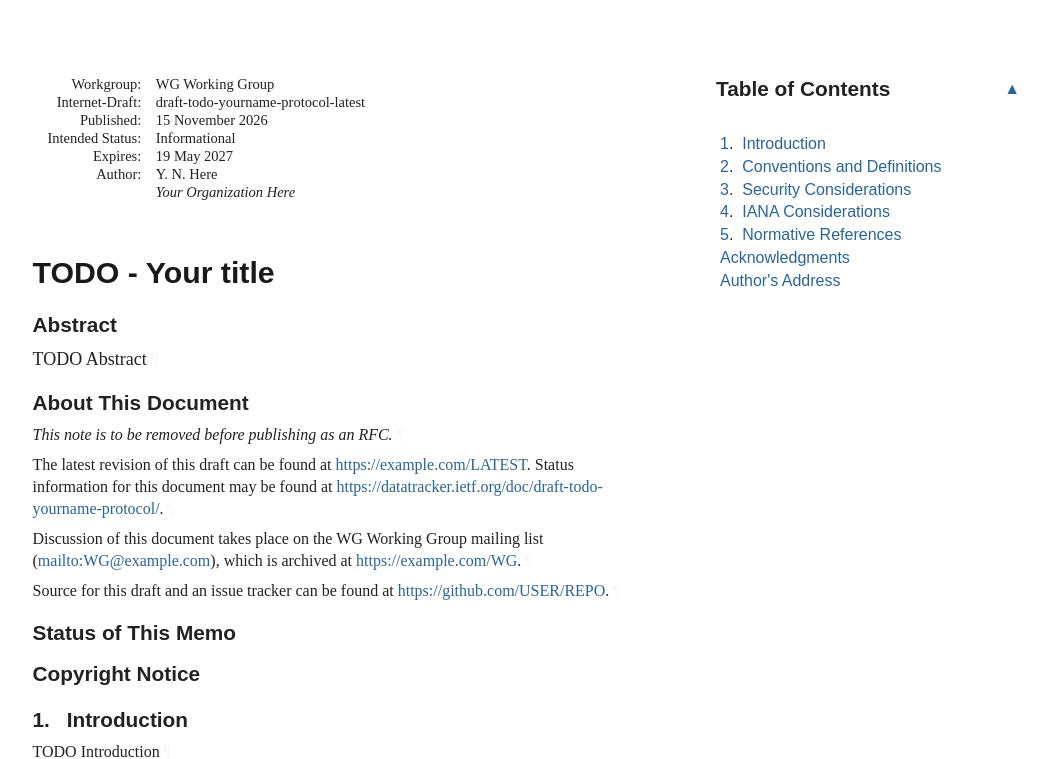
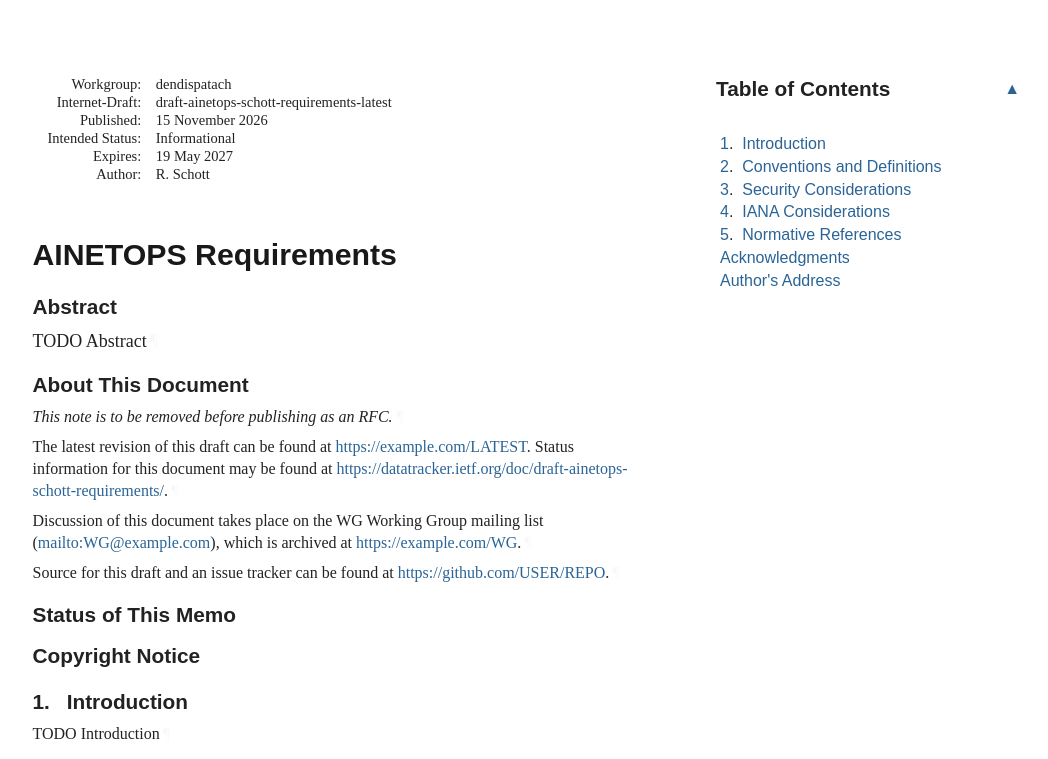
Before and after one commit to Roland-Schott/AINETOPS, a plain HTML site: page draft-ainetops-schott-requirements.html in a window 1280 px wide. Shown: the top 759 px of the page, without its empty margins (92-1140 px from the left). Drawn offline with Linux system fonts and the light colour scheme; a web font is replaced by a local one.

Commit message:
Script updating gh-pages from e5ba0de. [ci skip]

```diff
--- a/draft-todo-yourname-protocol.html
+++ b/draft-ainetops-schott-requirements.html
@@ -4,8 +4,8 @@
 <meta charset="utf-8">
 <meta content="Common,Latin" name="scripts">
 <meta content="initial-scale=1.0" name="viewport">
-<title>TODO - Your title</title>
-<meta content="Your Name Here" name="author">
+<title>AINETOPS Requirements</title>
+<meta content="Roland Schott" name="author">
 <meta content="
        TODO Abstract
     " name="description">
@@ -13,7 +13,7 @@
 <meta content="next generation" name="keyword">
 <meta content="unicorn" name="keyword">
 <meta content="AI-native" name="keyword">
-<meta content="draft-todo-yourname-protocol-latest" name="ietf.draft">
+<meta content="draft-ainetops-schott-requirements-latest" name="ietf.draft">
 <!-- Generator version information:
   xml2rfc 3.35.0
     Python 3.14.10
@@ -29,7 +29,7 @@
     requests 2.33.1
     wcwidth 0.9.4
 -->
-<link href="draft-todo-yourname-protocol.xml" rel="alternate" type="application/rfc+xml">
+<link href="draft-ainetops-schott-requirements.xml" rel="alternate" type="application/rfc+xml">
 <link href="#copyright" rel="license">
 <style type="text/css">@font-face {
   font-family: 'Lora';
@@ -1042,11 +1042,11 @@ svg {
 <table class="ears">
 <thead><tr>
 <td class="left">Internet-Draft</td>
-<td class="center">TODO - Abbreviation</td>
+<td class="center">AINETOPS Requirements</td>
 <td class="right">November 2026</td>
 </tr></thead>
 <tfoot><tr>
-<td class="left">Here</td>
+<td class="left">Schott</td>
 <td class="center">Expires 19 May 2027</td>
 <td class="right">[Page]</td>
 </tr></tfoot>
@@ -1055,9 +1055,9 @@ svg {
 <div id="internal-metadata" class="document-information">
 <dl id="identifiers">
 <dt class="label-workgroup">Workgroup:</dt>
-<dd class="workgroup">WG Working Group</dd>
+<dd class="workgroup">dendispatach</dd>
 <dt class="label-internet-draft">Internet-Draft:</dt>
-<dd class="internet-draft">draft-todo-yourname-protocol-latest</dd>
+<dd class="internet-draft">draft-ainetops-schott-requirements-latest</dd>
 <dt class="label-published">Published:</dt>
 <dd class="published">
 <time datetime="2026-11-15" class="published">15 November 2026</time>
@@ -1069,13 +1069,12 @@ svg {
 <dt class="label-authors">Author:</dt>
 <dd class="authors">
 <div class="author">
-      <div class="author-name">Y. N. Here</div>
-<div class="org">Your Organization Here</div>
+      <div class="author-name">R. Schott</div>
 </div>
 </dd>
 </dl>
 </div>
-<h1 id="title">TODO - Your title</h1>
+<h1 id="title">AINETOPS Requirements</h1>
 <section id="section-abstract">
       <h2 id="abstract"><a href="#abstract" class="selfRef">Abstract</a></h2>
 <p id="section-abstract-1">TODO Abstract<a href="#section-abstract-1" class="pilcrow">¶</a></p>
@@ -1087,7 +1086,7 @@ svg {
 <p id="section-note.1-1">This note is to be removed before publishing as an RFC.<a href="#section-note.1-1" class="pilcrow">¶</a></p>
 <p id="section-note.1-2">
         The latest revision of this draft can be found at <span><a href="https://example.com/LATEST">https://example.com/LATEST</a></span>.
-        Status information for this document may be found at <span><a href="https://datatracker.ietf.org/doc/draft-todo-yourname-protocol/">https://datatracker.ietf.org/doc/draft-todo-yourname-protocol/</a></span>.<a href="#section-note.1-2" class="pilcrow">¶</a></p>
+        Status information for this document may be found at <span><a href="https://datatracker.ietf.org/doc/draft-ainetops-schott-requirements/">https://datatracker.ietf.org/doc/draft-ainetops-schott-requirements/</a></span>.<a href="#section-note.1-2" class="pilcrow">¶</a></p>
 <p id="section-note.1-3">
         Discussion of this document takes place on the
         WG Working Group mailing list (<span><a href="mailto:WG@example.com">mailto:WG@example.com</a></span>),
@@ -1234,11 +1233,10 @@ appear in all capitals, as shown here.<a href="#section-2-1" class="pilcrow">¶<
 <a href="#name-authors-address" class="section-name selfRef">Author's Address</a>
       </h2>
 <address class="vcard">
-        <div dir="auto" class="left"><span class="fn nameRole">Your Name Here</span></div>
-<div dir="auto" class="left"><span class="org">Your Organization Here</span></div>
+        <div dir="auto" class="left"><span class="fn nameRole">Roland Schott</span></div>
 <div class="email">
 <span>Email:</span>
-<a href="mailto:your.email@example.com" class="email">your.email@example.com</a>
+<a href="mailto:Roland.Schott@telekom.de" class="email">Roland.Schott@telekom.de</a>
 </div>
 </address>
 </section>
```
Also changed, not shown: index.html (+4 -4 lines), draft-ainetops-schott-requirements.txt.
